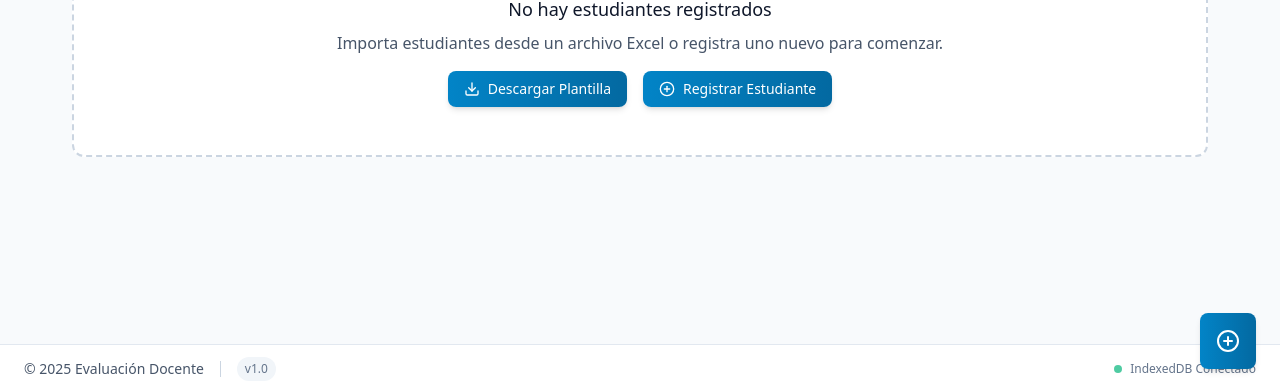
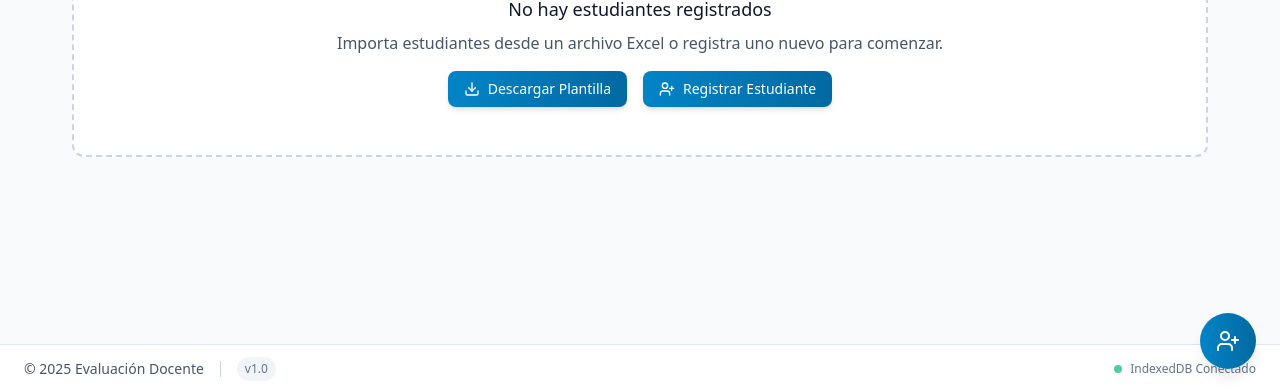
Before and after one commit to tucno21/evaluacion-docente, a React (Vite) app: page /grade/1/students in a window 1280 px wide. Shown: the part 407-797 px from the top of the page. Built offline with nearby package versions, Linux system fonts and the light colour scheme.

Commit message:
correccion boton flotante

```diff
--- a/src/pages/StudentsPage.tsx
+++ b/src/pages/StudentsPage.tsx
@@ -12,7 +12,7 @@ import Inputs from '../components/Inputs'; // Import Inputs component
 import Select from '../components/Select'; // Import Select component
 import Button from '../components/Button'; // Import Button component
 import Toast from '../components/Toast'; // Import Toast component
-import { Trash2, PlusCircle } from 'lucide-react';
+import { Trash2, UserPlus } from 'lucide-react';
 import { v4 as uuidv4 } from 'uuid';
 
 const StudentsPage = () => {
@@ -323,7 +323,7 @@ const StudentsPage = () => {
                                 onClick={() => setIsRegisterModalOpen(true)}
                                 className="inline-flex items-center text-sm"
                             >
-                                <PlusCircle className="h-4 w-4 mr-2" />
+                                <UserPlus className="h-4 w-4 mr-2" />
                                 Registrar Estudiante
                             </Button>
                         </div>
@@ -392,13 +392,22 @@ const StudentsPage = () => {
 
 
             {/* Floating Action Button (FAB) para Registrar Estudiante */}
-            <Button
+            {/* <Button
                 onClick={() => setIsRegisterModalOpen(true)}
                 className="fixed bottom-6 right-6 p-3 sm:p-4 rounded-full shadow-lg hover:shadow-xl transition-all duration-300 focus:outline-none focus:ring-4 focus:ring-primary-200 active:scale-95 z-40"
                 aria-label="Registrar nuevo estudiante"
             >
                 <PlusCircle className="h-5 w-5 sm:h-6 sm:w-6" />
-            </Button>
+            </Button> */}
+
+            {/* Botón flotante para nueva matriz - Muy importante */}
+            <button
+                onClick={() => setIsRegisterModalOpen(true)}
+                className="fixed bottom-6 right-6 bg-gradient-to-r from-primary-600 to-primary-700 hover:from-primary-700 hover:to-primary-800 text-white p-3 sm:p-4 rounded-full shadow-lg hover:shadow-xl transition-all duration-300 focus:outline-none focus:ring-4 focus:ring-primary-200 active:scale-95"
+                aria-label="Crear nueva aula"
+            >
+                <UserPlus className="h-5 w-5 sm:h-6 sm:w-6" />
+            </button>
 
             {/* Floating Action Button (FAB) para Importar
             <button
```
